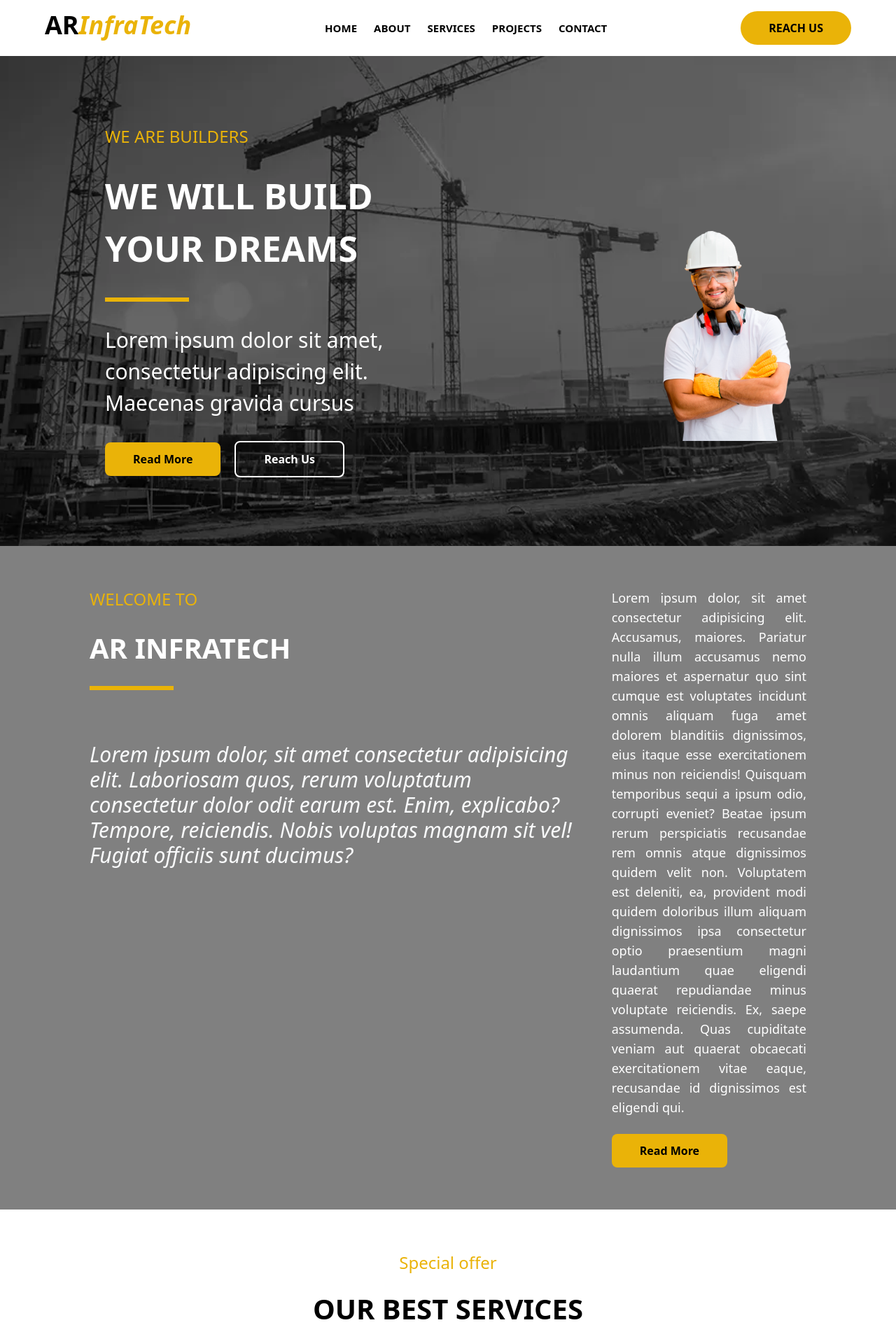
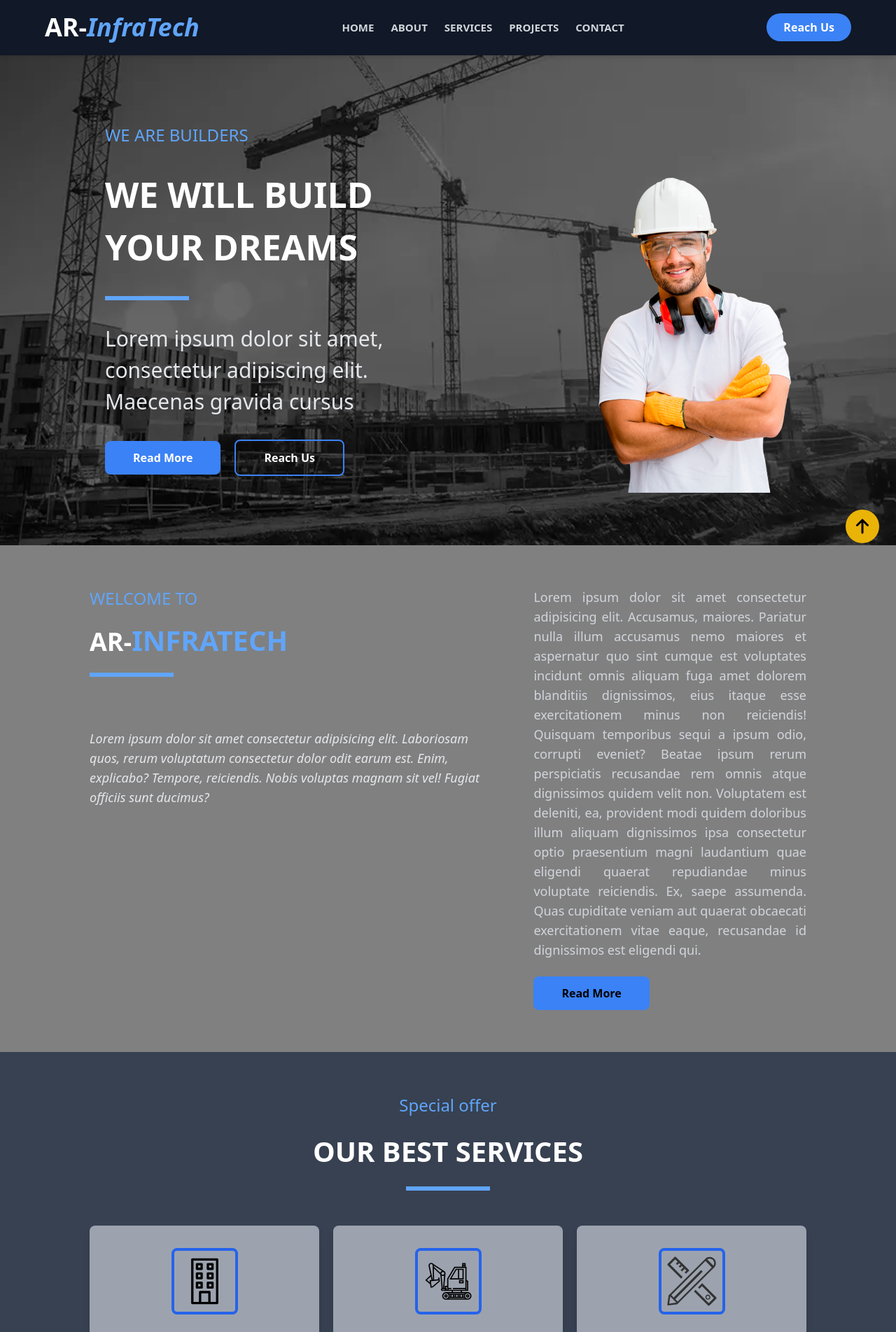
Before and after one commit to salmanmalik77/AR-InfraTech, a React (Create React App) app: page / in a window 1280 px wide. Shown: the top 1903 px of the page at 70% size. Built offline with nearby package versions, Linux system fonts and the light colour scheme.

Commit message:
theme update

```diff
--- a/src/Sections/About.jsx
+++ b/src/Sections/About.jsx
@@ -13,23 +13,29 @@ const About = () => {
         initial="hidden"
         whileInView="visible"
         variants={slideUpVariants}
-        className="lg:w-[60%} w-full flex flex-col justify-center items-start gap-6"
+        className="lg:w-[60%] w-full flex flex-col justify-center items-start gap-6"
       >
         <motion.h1
           variants={slideUpVariants}
-          className="text-yellow-500 text-2xl "
+          className="text-blue-400 text-2xl"
         >
           WELCOME TO{" "}
         </motion.h1>
-        <motion.h1
+        {/* <motion.h1
           variants={slideUpVariants}
           className="text-white uppercase text-[40px] font-bold"
         >
-          AR InfraTech
-        </motion.h1>
-        <div className="w-[120px] h-[6px] bg-yellow-500"></div>
-        <p className="text-3xl italic text-gray-50 mt-[50px]">
-          Lorem ipsum dolor, sit amet consectetur adipisicing elit. Laboriosam
+          AR - InfraTech
+        </motion.h1> */}
+        <h1 className="text-white md:text-4xl text-3xl font-bold font-rubik">
+          AR-
+          <span className="text-blue-400 uppercase text-[40px] font-bold">
+            InfraTech
+          </span>
+        </h1>
+        <div className="w-[120px] h-[6px] bg-blue-400"></div>
+        <p className="text-lg italic text-gray-200 mt-[50px]">
+          Lorem ipsum dolor sit amet consectetur adipisicing elit. Laboriosam
           quos, rerum voluptatum consectetur dolor odit earum est. Enim,
           explicabo? Tempore, reiciendis. Nobis voluptas magnam sit vel! Fugiat
           officiis sunt ducimus?
@@ -42,8 +48,8 @@ const About = () => {
         variants={slideUpVariants}
         className="lg:w-[40%] w-full flex flex-col justify-center items-start gap-6"
       >
-        <p className="text-white text-lg text-justify">
-          Lorem ipsum dolor, sit amet consectetur adipisicing elit. Accusamus,
+        <p className="text-gray-300 text-lg text-justify">
+          Lorem ipsum dolor sit amet consectetur adipisicing elit. Accusamus,
           maiores. Pariatur nulla illum accusamus nemo maiores et aspernatur quo
           sint cumque est voluptates incidunt omnis aliquam fuga amet dolorem
           blanditiis dignissimos, eius itaque esse exercitationem minus non
@@ -58,8 +64,8 @@ const About = () => {
         </p>
         <motion.button
           variants={zoomInVariants}
-          className="bg-yellow-500 hover:bg-white hover:text-black px-10 py-3
-           rounded-lg font-bold text-black"
+          className="bg-blue-500 hover:bg-white hover:text-black px-10 py-3
+                     rounded-lg font-bold text-black transition duration-300"
         >
           Read More
         </motion.button>
--- a/src/Sections/Footer.jsx
+++ b/src/Sections/Footer.jsx
@@ -1,7 +1,32 @@
 import React from "react";
+import { FaArrowUp, FaCopyright } from "react-icons/fa6";
+import { Link } from "react-scroll";
 
 const Footer = () => {
-  return <div>Footer</div>;
+  return (
+    <>
+      <div
+        className="bg-black text-white flex justify-center items-center gap-2
+    p-5"
+      >
+        <FaCopyright className="fill-yellow-500 lg:size-5 size-8 " />
+        <p className="text-lg text-center ">
+          Copyright 2025, AR InfraTech, All Right Reserved
+        </p>
+      </div>
+      {/* scroll to top button */}
+      <div
+        id="icon-box"
+        className="bg-yellow-500 text-black p-3 rounded-full hover:bg-black
+              hover:text-white cursor-pointer fixed lg:bottom-6 right-6 bottom-6
+              "
+      >
+        <Link to="home" spy={true} offset={-100} smooth={true}>
+          <FaArrowUp className="size-6 " />
+        </Link>
+      </div>
+    </>
+  );
 };
 
 export default Footer;
--- a/src/Sections/Header.jsx
+++ b/src/Sections/Header.jsx
@@ -13,43 +13,28 @@ const Header = () => {
   };
 
   const navItems = [
-    {
-      link: "Home",
-      path: "home",
-    },
-    {
-      link: "About",
-      path: "about",
-    },
-    {
-      link: "Services",
-      path: "services",
-    },
-    {
-      link: "Projects",
-      path: "projects",
-    },
-    {
-      link: "Contact",
-      path: "contact",
-    },
+    { link: "Home", path: "home" },
+    { link: "About", path: "about" },
+    { link: "Services", path: "services" },
+    { link: "Projects", path: "projects" },
+    { link: "Contact", path: "contact" },
   ];
 
   return (
     <nav
-      className="w-full flex bg-white justify-between items--center gap-1 lg:px-16
-                     px-6 py-4 sticky top-0 z-50"
+      className="w-full flex bg-gray-900 justify-between items-center lg:px-16
+                 px-6 py-4 sticky top-0 z-50 shadow-md"
     >
-      <h1 className="text-black md:text-4xl text-3xl font-bold font-rubik">
-        AR
-        <span className="text-yellow-500 italic">InfraTech</span>
+      <h1 className="text-white md:text-4xl text-3xl font-bold font-rubik">
+        AR-
+        <span className="text-blue-400 italic">InfraTech</span>
       </h1>
       <ul className="lg:flex justify-center items-center gap-6 hidden">
         {navItems.map(({ link, path }) => (
           <Link
             key={path}
-            className="text-black uppercase font-bold cursor-pointer
-                        py-3 rounded-full hover:bg-yellow-500 hover:text-black text-[15px]"
+            className="text-gray-300 uppercase font-semibold cursor-pointer
+                      py-3 rounded-full hover:bg-blue-400 hover:text-white text-[15px] transition duration-300"
             to={path}
             spy={true}
             offset={-100}
@@ -60,39 +45,38 @@ const Header = () => {
         ))}
       </ul>
       <button
-        className="bg-yellow-500 hover:bg-black hover:text-white text-black
-      px-10 py-3 rounded-full font-semibold transform hover:scale-105
-      transition-transform duration-300 cursor-pointer md:flex hidden "
+        className="bg-blue-500 hover:bg-white hover:text-black text-white px-6 py-2 rounded-full
+                   font-semibold transform hover:scale-105 transition-transform duration-300
+                   cursor-pointer md:flex hidden"
       >
-        REACH US
+        Reach Us
       </button>
-      {/* mobile code starts here */}
+      {/* Mobile menu toggle button */}
       <div
-        className="flex justify-between items-center lg:hidden mt-3"
+        className="flex justify-between items-center lg:hidden"
         onClick={toggleMenu}
       >
         <div>
           {isMenuOpen ? (
-            <FaXmark className="text-yellow-500 text-3xl cursor-pointer" />
+            <FaXmark className="text-blue-400 text-3xl cursor-pointer" />
           ) : (
-            <FaBars className="text-yellow-500 text-3xl cursor-pointer" />
+            <FaBars className="text-blue-400 text-3xl cursor-pointer" />
           )}
         </div>
       </div>
+      {/* Mobile menu */}
       <div
-        className={`${
-          isMenuOpen ? "flex" : "hidden"
-        } w-full h-fit bg-yellow-500
-          p-4 absolute top-[72px] left-0 `}
+        className={`${isMenuOpen ? "flex" : "hidden"} w-full h-fit bg-blue-500
+            p-4 absolute top-[72px] left-0`}
         onClick={closeMenu}
       >
-        <ul className="flex flex-col justify-center items-center gap-2 w-full ">
+        <ul className="flex flex-col justify-center items-center gap-2 w-full">
           {navItems.map(({ link, path }) => (
             <Link
               key={path}
-              className="text-black uppercase font-semibold
-                         cursor-pointer p-2 rounded-lg hover:bg-black hover:text-white
-                         text-center w-full"
+              className="text-white uppercase font-semibold cursor-pointer
+                         p-2 rounded-lg hover:bg-gray-800 hover:text-white
+                         text-center w-full transition duration-300"
               to={path}
               spy={true}
               offset={-100}
--- a/src/Sections/Hero.jsx
+++ b/src/Sections/Hero.jsx
@@ -11,9 +11,9 @@ const Hero = () => {
   return (
     <div
       id="home"
-      className="bg-black w-full lg:h-[700px] h-fit m-auto pt-[50px]
-  lg:pt-[0px] lg:px-[150px] px-[20px] flex justify-between items-center lg:flex-row flex-col
-  lg:gap-5 gap-[50px] bg-cover bg-center"
+      className="bg-gray w-full lg:h-[700px] h-fit m-auto pt-[50px]
+      lg:pt-[0px] lg:px-[150px] px-[20px] flex justify-between items-center lg:flex-row flex-col
+      lg:gap-5 gap-[50px] bg-cover bg-center"
       style={{ backgroundImage: `url(${backgroundImage})` }}
     >
       <motion.div
@@ -24,7 +24,7 @@ const Hero = () => {
       >
         <motion.h1
           variants={slideUpVariants}
-          className="text-yellow-500 text-2xl"
+          className="text-blue-400 text-2xl"
         >
           WE ARE BUILDERS
         </motion.h1>
@@ -34,8 +34,8 @@ const Hero = () => {
         >
           we will build your dreams
         </motion.h1>
-        <div className="w-[120px] h-[6px] bg-yellow-500"></div>
-        <p className="text-white text-[30px]">
+        <div className="w-[120px] h-[6px] bg-blue-400"></div>
+        <p className="text-gray-200 text-[30px]">
           Lorem ipsum dolor sit amet, consectetur adipiscing elit. Maecenas
           gravida cursus
         </p>
@@ -47,29 +47,29 @@ const Hero = () => {
         >
           <motion.button
             variants={zoomInVariants}
-            className="bg-yellow-500 hover:bg-white hover:text-black px-10 py-3
-            rounded-lg text-black font-bold"
+            className="bg-blue-500 hover:bg-white hover:text-black px-10 py-3
+            rounded-lg text-white font-bold"
           >
             Read More
           </motion.button>
           <motion.button
             variants={zoomInVariants}
-            className="border-white hover:bg-yellow-500 hover:text-black
-          border-2 px-10 py-3 rounded-lg text-white font-bold"
+            className="border-blue-500 hover:bg-blue-500 hover:text-white
+            border-2 px-10 py-3 rounded-lg text-white font-bold"
           >
             Reach Us
           </motion.button>
         </motion.div>
       </motion.div>
-      <div className="w-[40%] flex flex-col justify-end items-end ">
+      <div className="w-[40%] flex flex-col justify-end items-end">
         <motion.img
           initial="hidden"
           whileInView="visible"
           variants={zoomInVariants}
           src={heroimg}
           alt="hero image"
-          className="lg:h-[600] h-[300px]
-        lg:mb-[-100px]"
+          className="lg:h-[600] h-[450px]
+          lg:mb-[-100px]"
         />
       </div>
     </div>
--- a/src/Sections/Services.jsx
+++ b/src/Sections/Services.jsx
@@ -4,7 +4,7 @@ import { slideUpVariants, zoomInVariants } from "./animation";
 import { allservices } from "../export";
 const Services = () => {
   return (
-    <div id="services" className="w-full bg-white">
+    <div id="services" className="w-full  bg-gray-700">
       <motion.div
         initial="hidden"
         whileInView="visible"
@@ -14,21 +14,20 @@ const Services = () => {
       >
         <motion.h1
           variants={slideUpVariants}
-          className="text-yellow-500
-      text-2xl"
+          className="text-blue-400 text-2xl
+      "
         >
           Special offer
         </motion.h1>
         <motion.h1
           variants={slideUpVariants}
-          className="text-black
-      uppercase text-[40px] font-bold text-center "
+          className="text-white uppercase text-[40px] font-bold text-center "
         >
           Our Best Services
         </motion.h1>
         <motion.div
           variants={slideUpVariants}
-          className="w-[120px] h-[6px] bg-yellow-500"
+          className="w-[120px] h-[6px] bg-blue-400"
         ></motion.div>
         {/* make div for services mappings from export js file */}
         <motion.div
@@ -36,23 +35,25 @@ const Services = () => {
           whileInView="visible"
           variants={zoomInVariants}
           className="w-full grid lg:grid-cols-3 grid-cols-1 justify-center
-        itmes-start gap-[20px] mt-[30px]"
+        items-start gap-[20px] mt-[30px]"
         >
           {allservices.map((item, index) => (
             <motion.div
               variants={zoomInVariants}
-              className="flex justify-center items-start gap-5 p-8"
+              // className="flex justify-center items-start gap-5 p-8"
+              className="flex flex-col justify-center items-center gap-5 p-8 bg-gray-400
+                         rounded-lg shadow-lg transform hover:scale-105 transition-transform duration-300"
               key={index}
             >
               <img
                 src={item.icon}
                 alt="icon"
-                className="w-[140px] border-2
-              border-yellow-500 hover:bg-yellow-500  rounded-lg- p-2"
+                className="w-[95px]
+              border-4 border-blue-600  hover:bg-blue-500  rounded-lg p-2"
               />
               <div className="flex flex-col justitfy-center items-start gap-3">
-                <h1 className="text-xl font-bold text-black ">{item.title}</h1>
-                <p className="text-[18px]">{item.about}</p>
+                <h1 className="text-xl font-bold text-white ">{item.title}</h1>
+                <p className="text-[18px] text-white">{item.about}</p>
               </div>
             </motion.div>
           ))}
```
